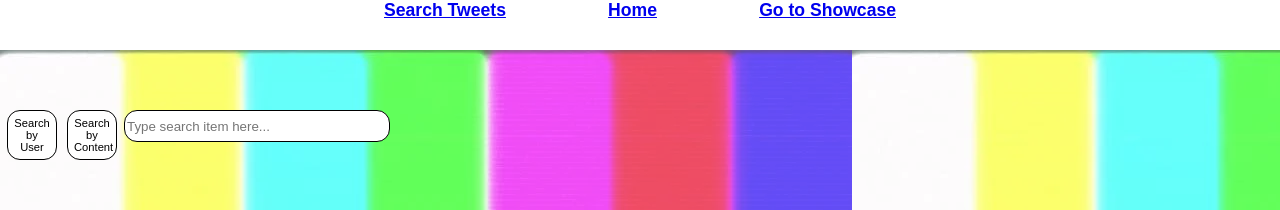
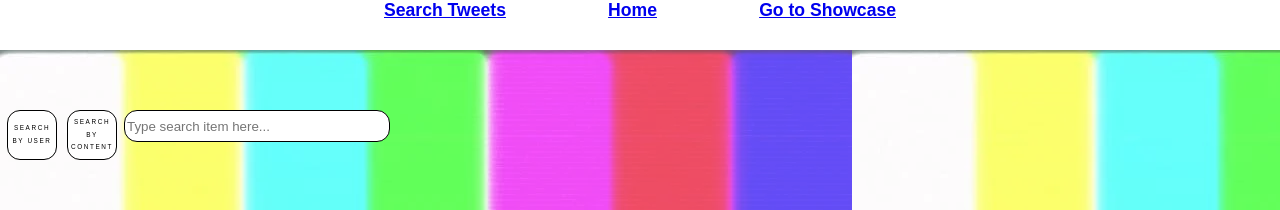
Before and after one commit to cvs181801/15-minutes, a React (Create React App) app: page /search in a window 1280 px wide. Shown: the top 210 px of the page. Built offline with nearby package versions, Linux system fonts and the light colour scheme.

Commit message:
fix button typography

```diff
--- a/src/SelectBtn.js
+++ b/src/SelectBtn.js
@@ -12,6 +12,10 @@ export default function SelectBtn(props) {
                     height: '32px',
                     width: '106px',
                     background: '#FFFFFF',
+                    fontSize: '.6rem',
+                    letterSpacing: '.1rem',
+                    textTransform: 'uppercase',
+                    lineHeight: '.8rem',
                     border: '1px solid #000000',
                     boxSizing: 'border-box',
                     borderRadius:'13px',
--- a/src/index.css
+++ b/src/index.css
@@ -82,7 +82,10 @@ body {
 }
 
 .searchBtnUser {
-  font-size: .7rem;
+  font-size: .4rem;
+  letter-spacing: .1rem;
+  line-height: .8rem;
+  text-transform: uppercase;
   position: absolute;
   width: 50px;
   height: 50px;
@@ -93,10 +96,14 @@ body {
   box-sizing: border-box;
   border-radius: 13px;
   cursor: pointer;
+  padding: .1em;
 }
 
 .searchBtnContent {
-  font-size: .7rem;
+  font-size: .4rem;
+  letter-spacing: .1rem;
+  text-transform: uppercase;
+  line-height: .8rem;
   position: absolute;
   width: 50px;
   height: 50px;
@@ -106,6 +113,8 @@ body {
   border: 1px solid #000000;
   box-sizing: border-box;
   border-radius: 13px;
+  cursor: pointer;
+  padding: .1em;
 }
 
 .searchBtnsContainer > input {
```
